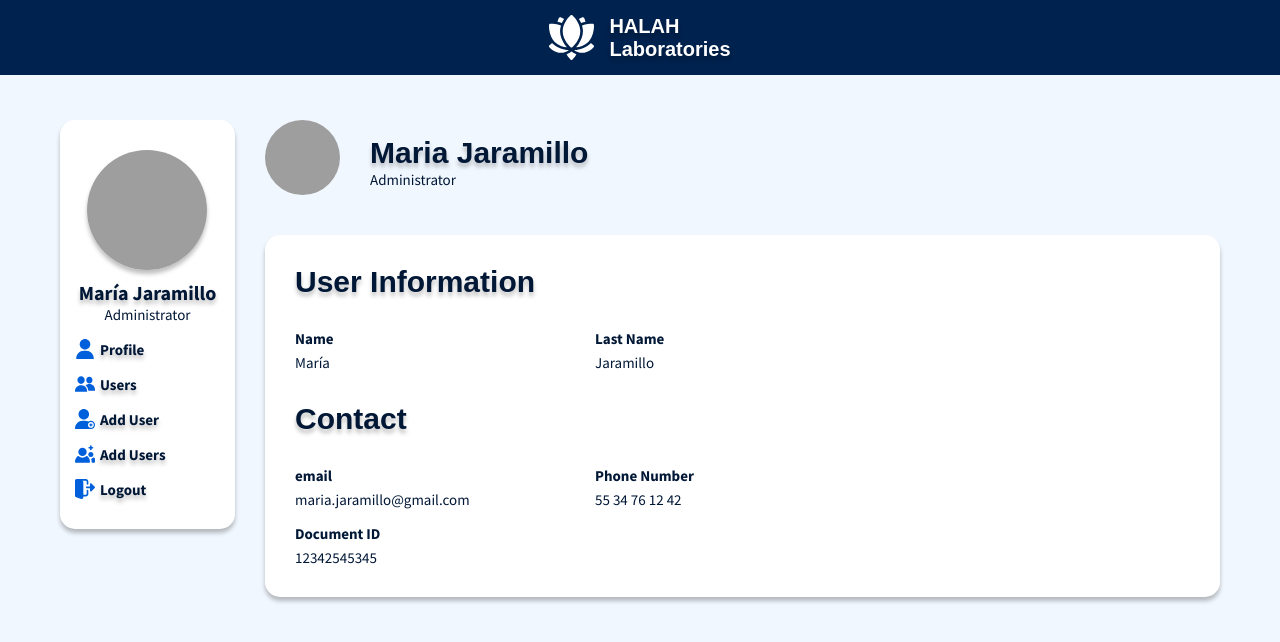
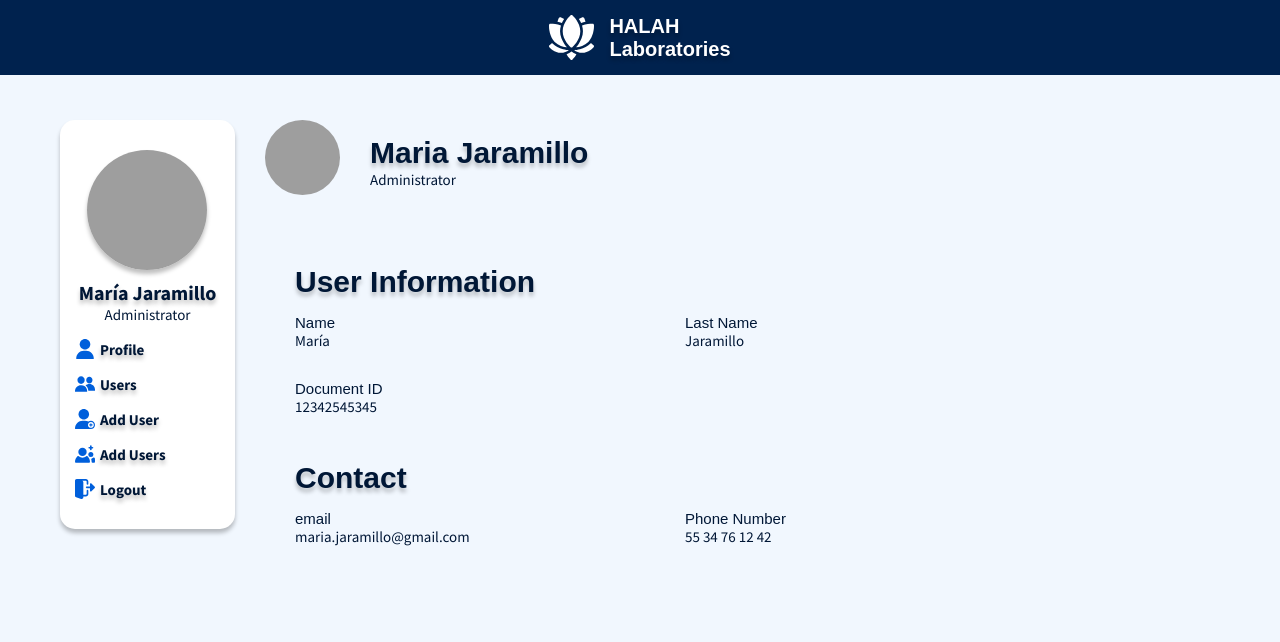
Before and after one commit to hyfi06/HALAH-Laboratories-Platform, a Next.js app: page /profile in a window 1280 px wide. Shown: the top 642 px of the page. Built offline with nearby package versions, Linux system fonts and the light colour scheme; grey boxes are pictures that could not be loaded; a web font is replaced by a local one.

Commit message:
[Update] Update name of classes and name of component.
Refs #27 #33

```diff
--- a/src/assets/styles/components/DataUser.scss
+++ /dev/null
@@ -1,33 +0,0 @@
-@import '../main.scss';
-
-.admin {
-  @include card;
-  min-width: 690px;
-  min-height: 350px;
-  margin-top: $space_x6;
-  padding-left: $space_x6;
-  display: flex;
-  flex-direction: column;
-  &__information {
-    margin-top: $space_x6;
-    margin-bottom: $space_x6;
-
-    &__container {
-      display: flex;
-      width: 400px;
-      justify-content: space-between;
-    }
-    &__title {
-      margin-bottom: $space;
-      min-width: 300px;
-    }
-    &__list {
-      padding: 0;
-    }
-    &__ID {
-      padding: 0;
-      margin-top: $space_x3;
-      margin-bottom: $space_x6;
-    }
-  }
-}
--- /dev/null
+++ b/src/assets/styles/components/UserData.scss
@@ -0,0 +1,29 @@
+@import '../main.scss';
+
+.user-data {
+  width: 100%;
+  margin-top: $space_x6;
+  padding-left: $space_x6;
+  display: flex;
+  flex-direction: column;
+  &__title {
+    margin-top: $space_x6;
+  }
+  &__container {
+    display: flex;
+    flex-direction: row;
+    flex-wrap: wrap;
+    max-width: 600px;
+    height: 100%;
+    justify-content: space-between;
+  }
+  &__element {
+    display: flex;
+    flex-direction: column;
+    width: 210px;
+    margin: $space_x3 0;
+    &__title {
+      font-family: $title_font;
+    }
+  }
+}
--- a/src/components/DataUser.jsx
+++ /dev/null
@@ -1,35 +0,0 @@
-import '../assets/styles/components/DataUser.scss';
-
-function DataUser() {
-  return (
-    <div className='admin'>
-      <h2 className='admin__information'> User Information</h2>
-      <div className='admin__information__container'>
-        <ul className='admin__information__list'>
-          <h4 className='admin__information__title'>Name</h4>
-          <p className='admin__information__data'>María</p>
-        </ul>
-        <ul className='admin__information__list'>
-          <h4 className='admin__information__title'>Last Name</h4>
-          <p className='admin__information__data'>Jaramillo</p>
-        </ul>
-      </div>
-      <h2 className='admin__information'> Contact</h2>
-      <div className='admin__information__container'>
-        <ul className='admin__information__list'>
-          <h4 className='admin__information__title'>email</h4>
-          <p className='admin__information__data'>maria.jaramillo@gmail.com</p>
-        </ul>
-        <ul className='admin__information__list'>
-          <h4 className='admin__information__title'>Phone Number</h4>
-          <p className='admin__information__data'>55 34 76 12 42</p>
-        </ul>
-      </div>
-      <ul className='admin__information__ID'>
-        <h4 className='admin__information__title'>Document ID</h4>
-        <p className='admin__information__data'>12342545345</p>
-      </ul>
-    </div>
-  );
-}
-export default DataUser;
--- /dev/null
+++ b/src/components/UserData.jsx
@@ -0,0 +1,37 @@
+import '../assets/styles/components/UserData.scss';
+
+function UserData() {
+  return (
+    <div className='user-data'>
+      <h2 className='user-data__title'> User Information</h2>
+      <div className='user-data__container'>
+        <span className='user-data__element'>
+          <p className='user-data__element__title'>Name</p>
+          <p className='user-data__element_content'>María</p>
+        </span>
+        <span className='user-data__element'>
+          <p className='user-data__element__title'>Last Name</p>
+          <p className='user-data__element_content'>Jaramillo</p>
+        </span>
+        <span className='user-data__element'>
+          <p className='user-data__element__title'>Document ID</p>
+          <p className='user-data__element_content'>12342545345</p>
+        </span>
+      </div>
+      <h2 className='user-data__title'> Contact</h2>
+      <div className='user-data__container'>
+        <span className='user-data__element'>
+          <p className='user-data__element__title'>email</p>
+          <p className='user-data__element_content'>
+            maria.jaramillo@gmail.com
+          </p>
+        </span>
+        <span className='user-data__element'>
+          <p className='user-data__element__title'>Phone Number</p>
+          <p className='user-data__element_content'>55 34 76 12 42</p>
+        </span>
+      </div>
+    </div>
+  );
+}
+export default UserData;
--- a/src/pages/profile.jsx
+++ b/src/pages/profile.jsx
@@ -1,12 +1,12 @@
 import '../assets/styles/pages/profile.scss';
-import DataUser from '../components/DataUser';
+import DataUser from '../components/UserData';
 import User from '../components/User';
 
 function Profile() {
   return (
     <>
       <User />
-      <DataUser className='data-user' />
+      <DataUser />
     </>
   );
 }
```
Also changed, not shown: src/assets/styles/pages/addusers.scss (added, +33 -0 lines), src/pages/add-users.jsx (added, +21 -0 lines).
